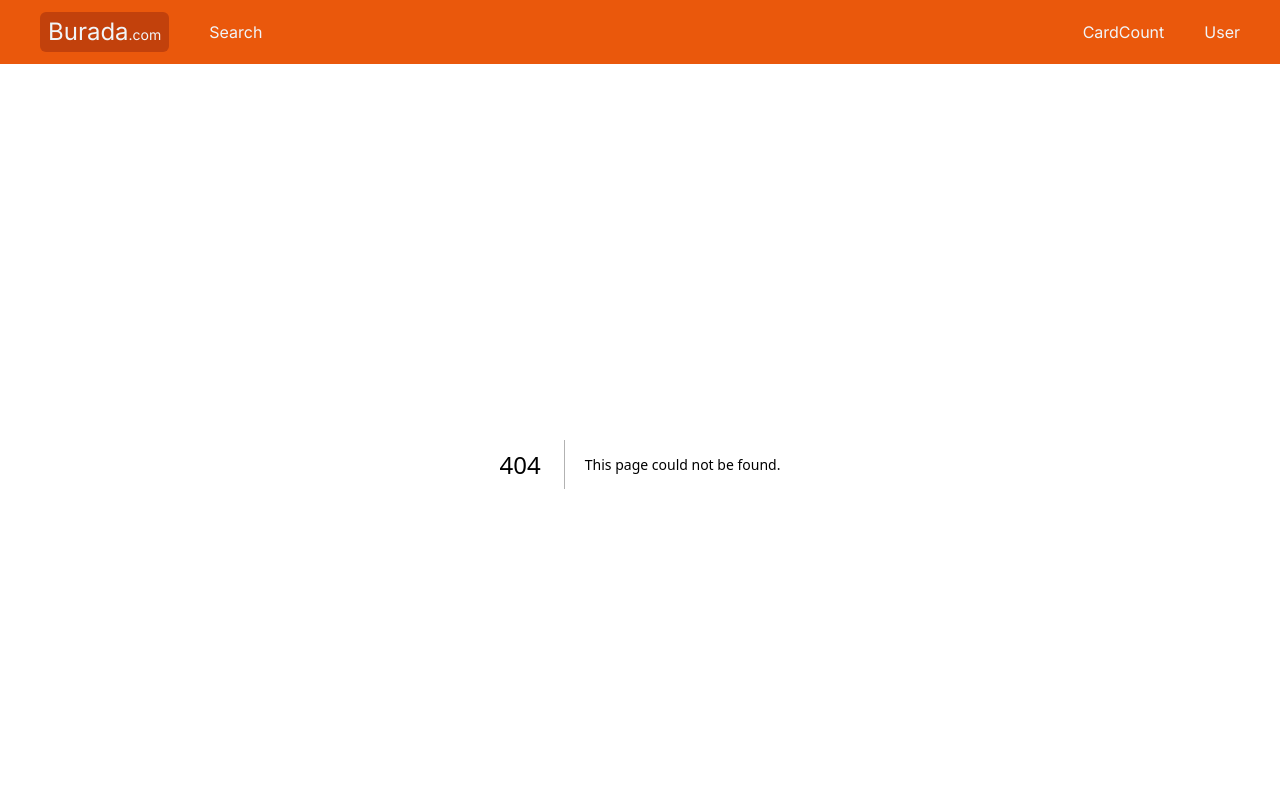
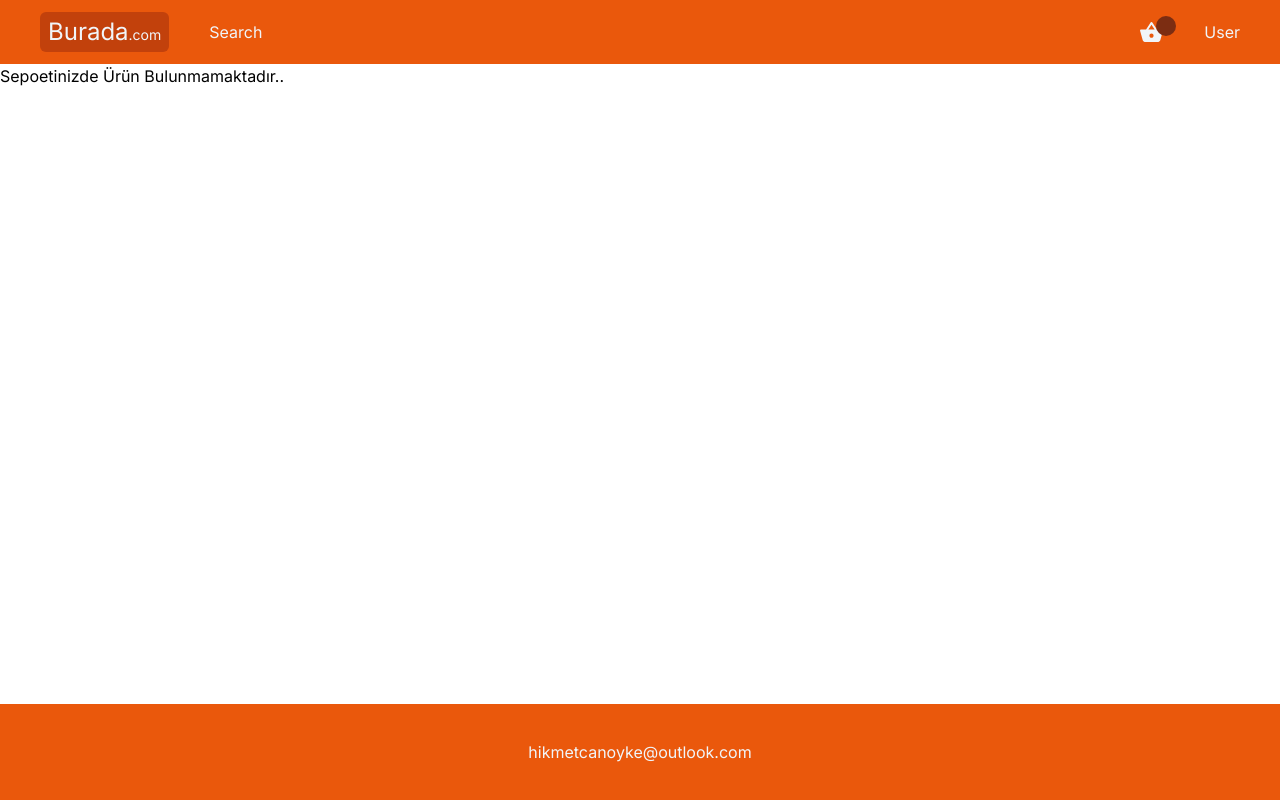
Before and after one commit to cancancann/e-commerce, a Next.js app: page /cart in a window 1280 px wide. Before the commit this address had no page. Shown: the top 800 px of the page. Built offline with nearby package versions, Linux system fonts and the light colour scheme.

Commit message:
addding CartProvider and CartClient

```diff
--- /dev/null
+++ b/app/cart/page.tsx
@@ -0,0 +1,12 @@
+import React from "react";
+import CartClient from "../components/cart/CartClient";
+
+const Cart = () => {
+  return (
+    <div>
+      <CartClient />
+    </div>
+  );
+};
+
+export default Cart;
--- /dev/null
+++ b/app/components/cart/CartClient.tsx
@@ -0,0 +1,51 @@
+"use client";
+
+import useCart from "@/hooks/useCart";
+import PageContainer from "../containers/PageContainer";
+import Image from "next/image";
+import Button from "../general/Button";
+
+const CartClient = () => {
+  const { cartPrdcts } = useCart();
+
+  console.log(cartPrdcts);
+  if (!cartPrdcts || cartPrdcts.length == 0) {
+    return <div>Sepoetinizde Ürün Bulunmamaktadır..</div>;
+  }
+
+  return (
+    <div className="my-3 md:my-10">
+      <PageContainer>
+        <div className="flex items-center gap-3 text-center border-b py-3">
+          <div className="w-1/5">Ürün Resmi</div>
+          <div className="w-1/5">Ürün Adı</div>
+          <div className="w-1/5">Ürün Miktarı</div>
+          <div className="w-1/5">Ürün Fiyatı</div>
+          <div className="w-1/5"></div>
+        </div>
+        <div>
+          {cartPrdcts.map((cart) => (
+            <div
+              className="flex items-center justify-between text-center"
+              key={cart.id}
+            >
+              <div className="w-1/5 flex items-center justify-center my-5">
+                <Image src={cart.image} alt="" width={50} height={50} />
+              </div>
+              <div className="w-1/5">{cart.name}</div>
+              <div className="w-1/5">2</div>
+              <div className="w-1/5 text-orange-600 text-lg font-bold">
+                {cart.price}₺
+              </div>
+              <div className="w-1/5">
+                <Button text="Ürünü Sil" onClick={() => {}} />
+              </div>
+            </div>
+          ))}
+        </div>
+      </PageContainer>
+    </div>
+  );
+};
+
+export default CartClient;
--- a/app/components/detail/Comment.tsx
+++ b/app/components/detail/Comment.tsx
@@ -2,14 +2,22 @@
 
 import { RxAvatar } from "react-icons/rx";
 import Avatar from "../general/Avatar";
+import { Rating } from "@mui/material";
 
 const Comment = ({ prd }: { prd: any }) => {
+
+
+
+
   return (
     <div className="border w-full md:w-1/2 p-2 mt-2 rounded-lg">
       {/* <Avatar image={prd?.user?.image} /> */}
       <div className="flex items-center gap-1">
         <RxAvatar size="25" />
-        <div>{prd?.user?.name}</div>
+        <div>
+          <div>{prd?.user?.name}</div>
+          <Rating name="read-only" value={prd?.user?.rating} readOnly />
+        </div>
       </div>
       <div className="text-slate-500 ">{prd.comment}</div>
     </div>
--- a/app/components/detail/DetailClient.tsx
+++ b/app/components/detail/DetailClient.tsx
@@ -3,11 +3,12 @@
 import Image from "next/image";
 import PageContainer from "../containers/PageContainer";
 import Counter from "../general/Counter";
-import { useState } from "react";
+import { useEffect, useState } from "react";
 import { Rating } from "@mui/material";
 import Button from "../general/Button";
 import Comment from "./Comment";
 import Heading from "../general/Heading";
+import useCart from "@/hooks/useCart";
 
 export type CardProductProps = {
   id: string;
@@ -20,6 +21,9 @@ export type CardProductProps = {
 };
 
 const DetailClient = ({ product }: { product: any }) => {
+  const { productCartQty, addToBasket, cartPrdcts } = useCart();
+  const [displayButton, setDisplayButton] = useState(false);
+
   const [cardProduct, setCardProduct] = useState<CardProductProps>({
     id: product.id,
     name: product.name,
@@ -29,6 +33,17 @@ const DetailClient = ({ product }: { product: any }) => {
     image: product.image,
     inStock: product.inStock,
   });
+
+
+  useEffect(() => {
+    setDisplayButton(false);
+    let controlDisplay: any = cartPrdcts?.findIndex(
+      (cart) => cart.id == product.id
+    );
+    if (controlDisplay > -1) {
+      setDisplayButton(true);
+    }
+  }, [cartPrdcts]);
 
   const increaseFunc = () => {
     if (cardProduct.quantity == 10) return;
@@ -63,18 +78,36 @@ const DetailClient = ({ product }: { product: any }) => {
                 <div className="text-red-500">Ürün Stokta Bulunmamaktadır</div>
               )}
             </div>
-            <Counter
-              decreaseFunc={decreaseFunc}
-              increaseFunc={increaseFunc}
-              cardProduct={cardProduct}
-            />
             <div className="text-lg md:text-2xl text-orange-600 font-bold">
               {product.price}₺
             </div>
-            <Button text="Sepete Ekle" small onClick={() => {}} />
+            {displayButton ? (
+              <>
+                <Button
+                  text="Ürün Sepete Ekli"
+                  small
+                  outline
+                  onClick={() => {}}
+                />
+              </>
+            ) : (
+              <>
+                <Counter
+                  decreaseFunc={decreaseFunc}
+                  increaseFunc={increaseFunc}
+                  cardProduct={cardProduct}
+                />
+
+                <Button
+                  text="Sepete Ekle"
+                  small
+                  onClick={() => addToBasket(cardProduct)}
+                />
+              </>
+            )}
           </div>
         </div>
-        <Heading text="Yorumlar"/>
+        <Heading text="Yorumlar" />
         <div>
           {product?.reviews?.map((prd: any) => (
             <Comment key={prd.id} prd={prd} />
--- a/app/components/general/Button.tsx
+++ b/app/components/general/Button.tsx
@@ -6,7 +6,7 @@ interface ButtonProps {
   onClick: (e: React.MouseEvent<HTMLButtonElement>) => void;
   small?: boolean;
   outline?: boolean;
-  //icon?: IconType
+  icon?: IconType;
   disabled?: boolean;
 }
 
@@ -16,6 +16,7 @@ const Button: React.FC<ButtonProps> = ({
   small,
   outline,
   disabled,
+  icon: Icon,
 }) => {
   return (
     <button
@@ -25,6 +26,7 @@ const Button: React.FC<ButtonProps> = ({
       }`}
       onClick={onClick}
     >
+      {Icon && <Icon />}
       {text}
     </button>
   );
--- a/app/components/navbar/CardCount.tsx
+++ b/app/components/navbar/CardCount.tsx
@@ -1,7 +1,17 @@
-import React from "react";
+"use client";
+import useCart from "@/hooks/useCart";
+import { MdShoppingBasket } from "react-icons/md";
+const CardCount = () => {
+  const { cartPrdcts } = useCart();
 
-const CardCount = () => {
-  return <div className="hidden md:flex">CardCount</div>;
+  return (
+    <div className="hidden md:flex relative">
+      <MdShoppingBasket size="25" />
+      <div className="absolute -top-1 -right-3 text-xs bg-orange-900 w-5 h-5 flex items-center justify-center rounded-full">
+        {cartPrdcts?.length}
+      </div>
+    </div>
+  );
 };
 
 export default CardCount;
--- a/app/layout.tsx
+++ b/app/layout.tsx
@@ -3,6 +3,8 @@ import { Inter } from "next/font/google";
 import "./globals.css";
 import Navbar from "./components/navbar/Navbar";
 import Footer from "./components/footer/Footer";
+import CartProvider from "@/provider/CartProvider";
+import { Toaster } from "react-hot-toast";
 
 const inter = Inter({ subsets: ["latin"] });
 
@@ -19,11 +21,14 @@ export default function RootLayout({
   return (
     <html lang="en">
       <body className={inter.className}>
-        <div className="flex flex-col min-h-screen">
-          <Navbar />
-          <main className="flex-grow ">{children}</main>
-          <Footer />
-        </div>
+        <Toaster position="top-right" reverseOrder={false} />
+        <CartProvider>
+          <div className="flex flex-col min-h-screen">
+            <Navbar />
+            <main className="flex-grow ">{children}</main>
+            <Footer />
+          </div>
+        </CartProvider>
       </body>
     </html>
   );
--- /dev/null
+++ b/provider/CartProvider.tsx
@@ -0,0 +1,8 @@
+import { CartContextProvider } from "@/hooks/useCart";
+import React from "react";
+
+const CartProvider = ({ children }: { children: React.ReactNode }) => {
+  return <CartContextProvider>{children}</CartContextProvider>;
+};
+
+export default CartProvider;
```
